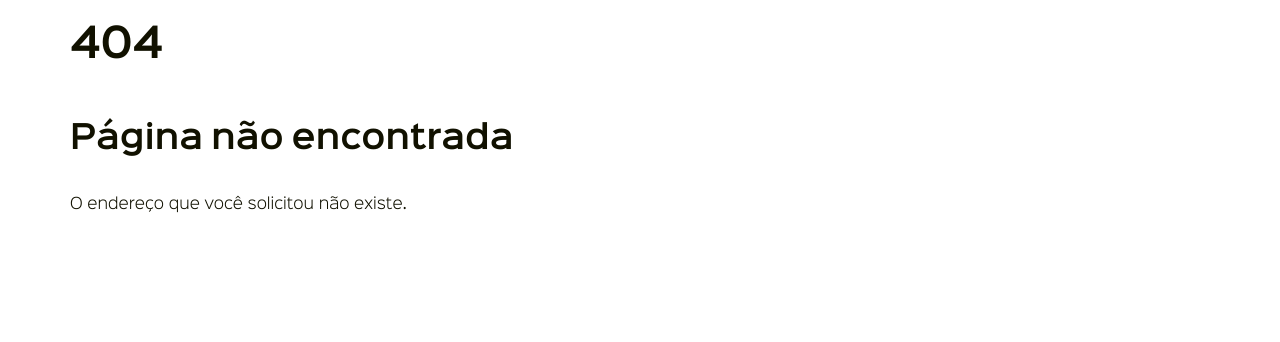
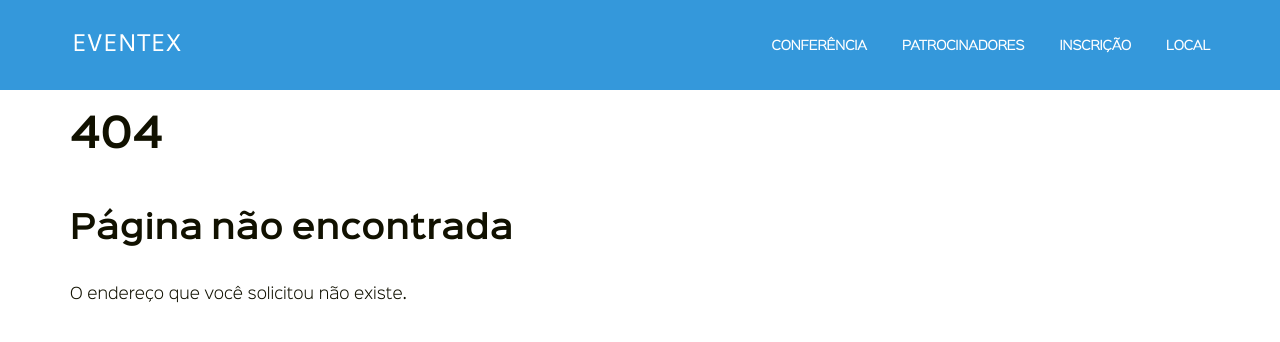
Before and after one commit to alefenba/wttd_, a Django app: template eventex/core/templates/404.html in a window 1280 px wide. Shown: the top 342 px of the page. Run offline with Django 4.2, Linux system fonts and the light colour scheme; the template is opened without the code that fills it, so the values that code supplies are empty.

Commit message:
Atualizando paginas de erro

```diff
--- a/eventex/core/templates/404.html
+++ b/eventex/core/templates/404.html
@@ -24,7 +24,7 @@
 
 	<body>
 
-        <div class="header-frame header-frame-absolute  row">
+        <div class="header-frame  row">
             <header class="header header-inline min-h-3 row desktop-12 container" role="banner">
 
                 <div class="site-logo">
```
